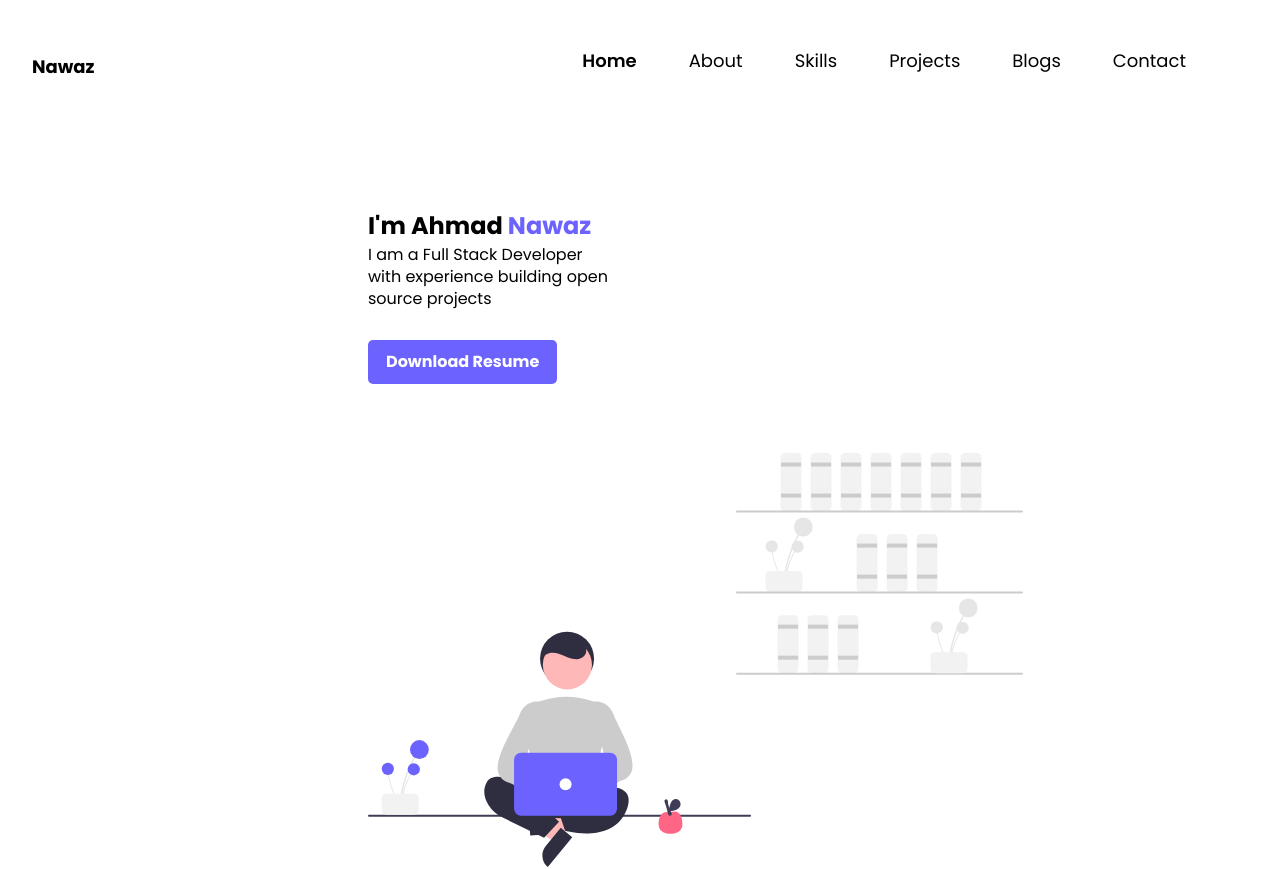
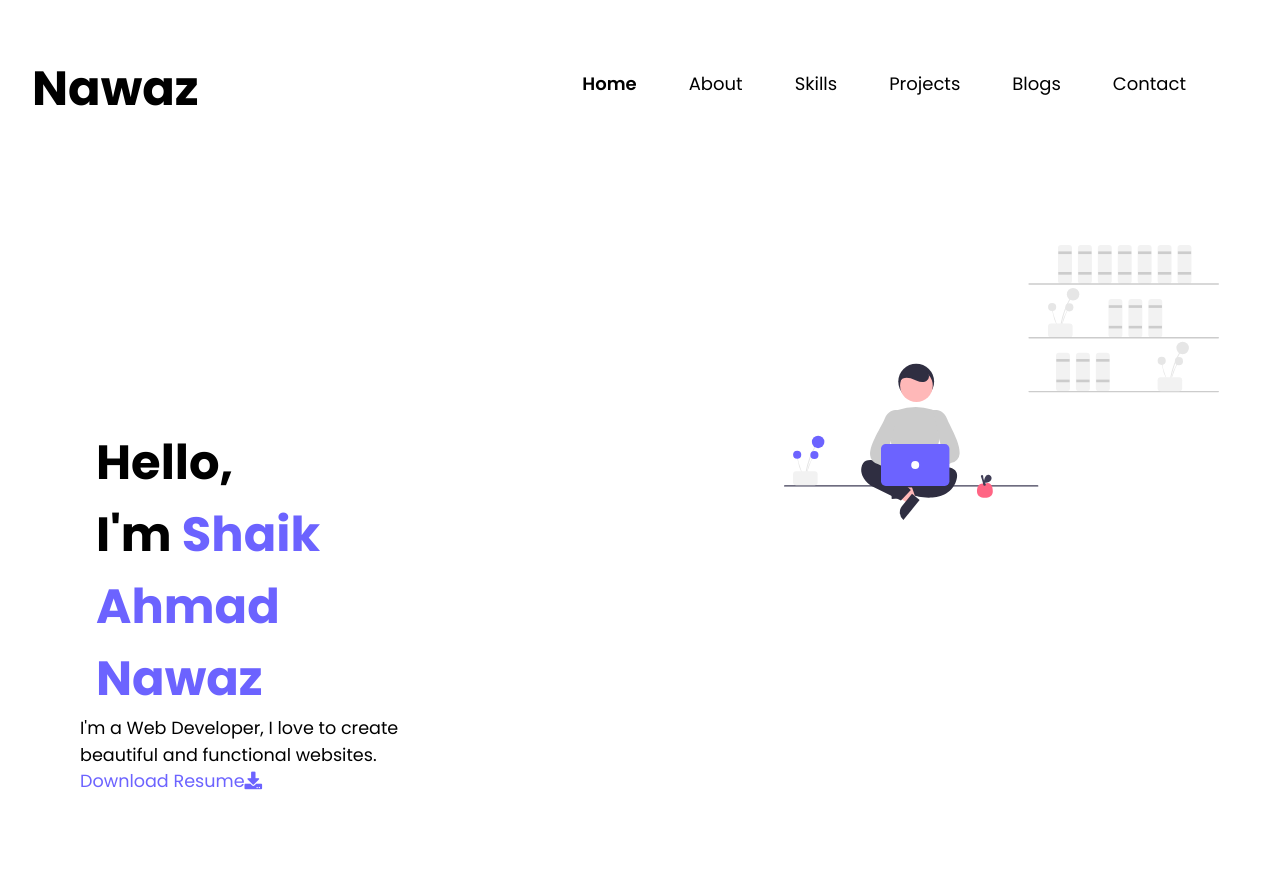
Before and after one commit to shaikahmadnawaz/portfolio-website, a React (Create React App) app: page / in a window 1280 px wide. Shown: the top 869 px of the page. Built offline with nearby package versions, Linux system fonts and the light colour scheme.

Commit message:
in progress

```diff
--- a/src/App.css
+++ b/src/App.css
@@ -4,15 +4,41 @@
   margin: 0;
   padding: 0;
   box-sizing: border-box;
+  list-style: none;
 }
 
 body {
   font-family: "Poppins", sans-serif;
+  font-size: 1.1rem;
+  color: black;
   line-height: 1.5;
   overflow-x: hidden;
   background: white;
 }
 
+a {
+  display: inline-block;
+  text-decoration: none;
+  color: inherit;
+  font-family: inherit;
+}
+
+section {
+  min-height: 100vh;
+  width: 100%;
+  /* position: absolute; */
+  left: 0;
+  top: 0;
+  padding: 3rem 18rem;
+}
+/*
+.container {
+  display: none;
+  transform: translateY(-100%) scale(0);
+  transition: all 0.4s ease-in-out;
+  background-color: white;
+} */
+
 li {
   padding-top: 3.5%;
 }
--- a/src/components/home/header/Header.js
+++ b/src/components/home/header/Header.js
@@ -4,23 +4,37 @@ import Me from "../../../assets/me.svg";
 
 const Header = () => {
   return (
-    <section className="container">
-      <div className="left">
-        <h1>
-          I'm Ahmad <span>Nawaz</span>
+    <header className="header container">
+      <div className="header-content">
+        <div className="left-header">
+          <h1 className="name">
+            Hello, <br />
+            I'm <span>Shaik Ahmad Nawaz</span>
           </h1>
           <p>
-          I am a Full Stack Developer
-          <br /> with experience building open source projects
+            I'm a Web Developer, I love to create beautiful and functional
+            websites.
           </p>
-        <a href="#" alt="resume">
-          Download Resume
+          <div class="btn-con">
+            <a href={Me} download class="main-btn">
+              <span class="btn-text">Download Resume</span>
+              <span class="btn-icon">
+                <i class="fas fa-download"></i>
+              </span>
             </a>
           </div>
-      <div className="right">
+          {/* <a href="#" alt="resume">
+            Download Resume
+          </a> */}
+        </div>
+        <div className="right-header">
+          <div class="h-shape"></div>
+          <div className="image">
             <img src={Me} alt="Me" />
           </div>
-    </section>
+        </div>
+      </div>
+    </header>
   );
 };
 
--- a/src/components/home/header/header.css
+++ b/src/components/home/header/header.css
@@ -1,10 +1,73 @@
-.container {
+/* .container {
   color: black;
   height: 60vh;
   /* display: flex;
   align-items: center;
-  justify-content: center; */
+  justify-content: center;
   position: relative;
+  */
+
+header {
+  min-height: 100vh;
+  color: black;
+  overflow: hidden;
+  padding: 0 !important;
+}
+
+.header-content {
+  display: grid;
+  grid-template-columns: repeat(2, 1fr);
+  min-height: 100vh;
+}
+
+.header-content .right-header {
+  display: flex;
+  align-items: center;
+  position: relative;
+}
+
+.h-shape {
+  transition: all 0.4s ease-in-out;
+  width: 65%;
+  height: 100%;
+  background-color: white;
+  position: absolute;
+  left: 0;
+  top: 0;
+  z-index: -1;
+  /* clip-path: polygon(0 0, 46% 0, 79% 100%, 0% 100%); */
+}
+
+.image {
+  border-radius: 14px;
+  height: 90%;
+  width: 68%;
+  margin-left: 4rem;
+  background-color: white;
+  transition: all 0.4s ease-in-out;
+}
+
+.image img {
+  width: 100%;
+  /* height: 100%; */
+  object-fit: cover;
+  transition: all 0.4s ease-in-out;
+}
+
+.left-header {
+  display: flex;
+  flex-direction: column;
+  justify-content: center;
+  padding-right: 18rem;
+}
+
+.name {
+  font-size: 3rem;
+}
+
+.name p {
+  margin: 1.5rem 0;
+  line-height: 2rem;
 }
 
 /* .header-container h1 {
```
Lines whose indentation alone changed are shown as unchanged.
